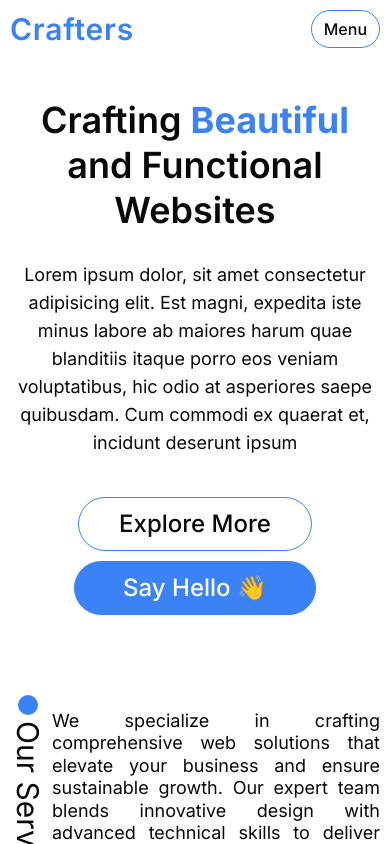
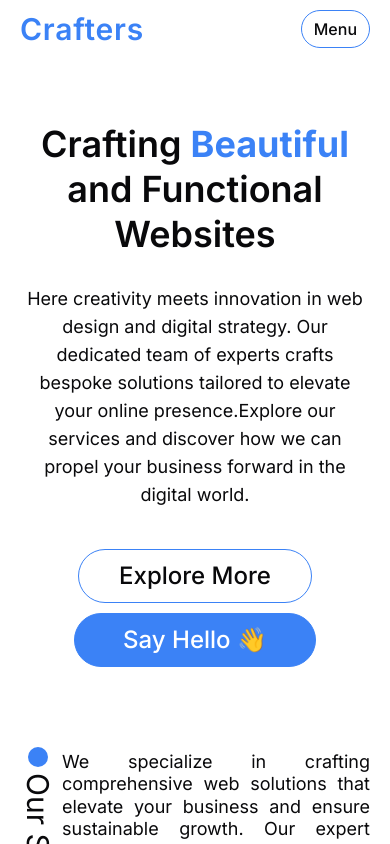
Before and after one commit to safkat07/projectXOfficial, a Next.js app: page / in a window 390 px wide. Shown: the top 844 px of the page. Built offline with nearby package versions, Linux system fonts and the light colour scheme.

Commit message:
banner padding fixed

```diff
--- a/src/components/Banner.tsx
+++ b/src/components/Banner.tsx
@@ -4,13 +4,13 @@ import MaxContentWrapper from './MaxContentWrapper'
 
 export default function Banner() {
   return (
-    <div className='flex   justify-center min-h-[60dvh] md:min-h-[calc(100vh-80px)] items-center h-fit'>
+    <div className='flex   justify-center sm:pt-0 pt-16 md:min-h-[calc(100vh-100px)] items-center h-fit'>
       <MaxContentWrapper>
-        <div className='lg:pt-0 pt-10'>
+        <div className=''>
           <div className='text-center '>
             <h1 className='lg:text-7xl  md:text-5xl xl:w-3/4 w-full  text-4xl text-wrap mx-auto font-semibold  !leading-tight'>Crafting <span className='text-blue-500 font-bold'>Beautiful</span> and Functional Websites</h1>
             <p className='md:pt-5 pt-7  xl:w-3/4 w-full mx-auto text-lg'>
-              Lorem ipsum dolor, sit amet consectetur adipisicing elit. Est magni, expedita iste minus labore ab maiores harum quae blanditiis itaque porro eos veniam voluptatibus, hic odio at asperiores saepe quibusdam. Cum commodi ex quaerat et, incidunt deserunt ipsum
+              Here creativity meets innovation in web design and digital strategy. Our dedicated team of experts crafts bespoke solutions tailored to elevate your online presence.Explore our services and discover how we can propel your business forward in the digital world.
             </p>
             <div className='flex lg:flex-row flex-col gap-2.5 text-2xl pt-10 justify-center   items-center'>
               <button className='border rounded-full font-medium border-blue-500 px-10 py-2.5'>Explore More</button>
--- a/src/components/MaxContentWrapper.tsx
+++ b/src/components/MaxContentWrapper.tsx
@@ -6,7 +6,7 @@ export default function MaxContentWrapper({ className, children }: {
     children: ReactNode
 }) {
     return (
-        <div className={cn("h-full mx-auto w-full max-w-screen-2xl px-2.5 md:px-20", className)}>
+        <div className={cn("h-full mx-auto w-full max-w-screen-2xl px-5 md:px-20", className)}>
             {children}
         </div>
     )
--- a/src/components/ProjectCards.tsx
+++ b/src/components/ProjectCards.tsx
@@ -7,7 +7,7 @@ const ProjectCards = ({ projectName, projectImage, liveLink }: {
     liveLink: string
 }) => {
     return (
-        <div className='w-full group hover:px-5  flex justify-center hover:text-white items-center hover:bg-blue-500 cursor-pointer transition-all duration-500 h-24 border-b-2 border-blue-500'>
+        <div className='w-full group hover:px-5 hover:shadow-xl  flex justify-center hover:text-white items-center hover:bg-blue-500 cursor-pointer transition-all duration-500 h-24 border-b-2 border-blue-500'>
             <div className=' flex justify-between items-center w-full'>
                 <p className='text-xl font-semibold'>{projectName}</p>
                 <div>
@@ -15,7 +15,7 @@ const ProjectCards = ({ projectName, projectImage, liveLink }: {
                 </div>
             </div>
 
-            <div className='fixed z-[20] pointer-events-none -left-full opacity-0 group-hover:opacity-100 rounded-lg group-hover:left-1/2 top-[30%] transition-all duration-500 transform rotate-12 bottom-0 mx-auto w-[25%] h-[50%] border bg-white'>
+            <div className='fixed z-[20] shadow-2xl pointer-events-none -left-full opacity-0 group-hover:opacity-100 rounded-lg group-hover:left-1/2 top-[30%] transition-all duration-500 transform rotate-12 bottom-0 mx-auto w-[25%] h-[50%] border bg-white'>
                 <Image src={projectImage} alt={projectName} className='w-full h-full object-cover object-top rounded-lg' />
             </div>
         </div>
```
